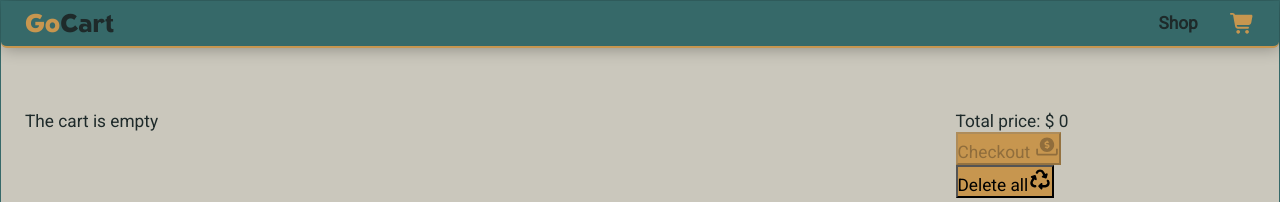
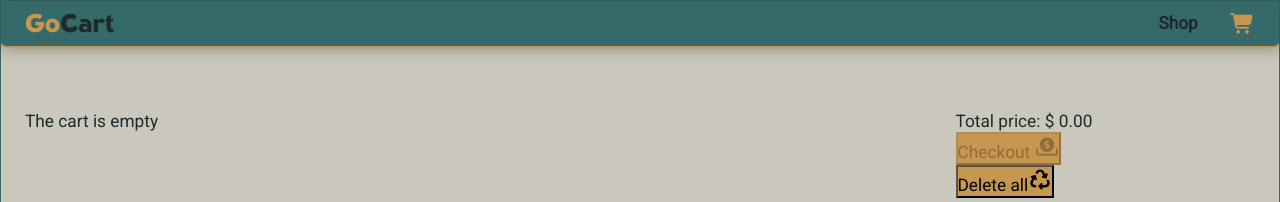
Before and after one commit to bartek8b/TOP-Shopping_Cart, a React (Vite) app: page /cart in a window 1280 px wide. Shown: the top 202 px of the page. Built offline with nearby package versions, Linux system fonts and the light colour scheme.

Commit message:
Add to fixed(2) to total

```diff
--- a/src/pages/Cart/Cart.jsx
+++ b/src/pages/Cart/Cart.jsx
@@ -18,10 +18,9 @@ export const Cart = () => {
     setCheckOut(false);
   };
 
-  const total = cart.reduce(
-    (sum, article) => sum + article.price * article.quantity,
-    0,
-  );
+  const total = cart
+    .reduce((sum, article) => sum + article.price * article.quantity, 0)
+    .toFixed(2);
 
   if (!checkOut) {
     return (
```
